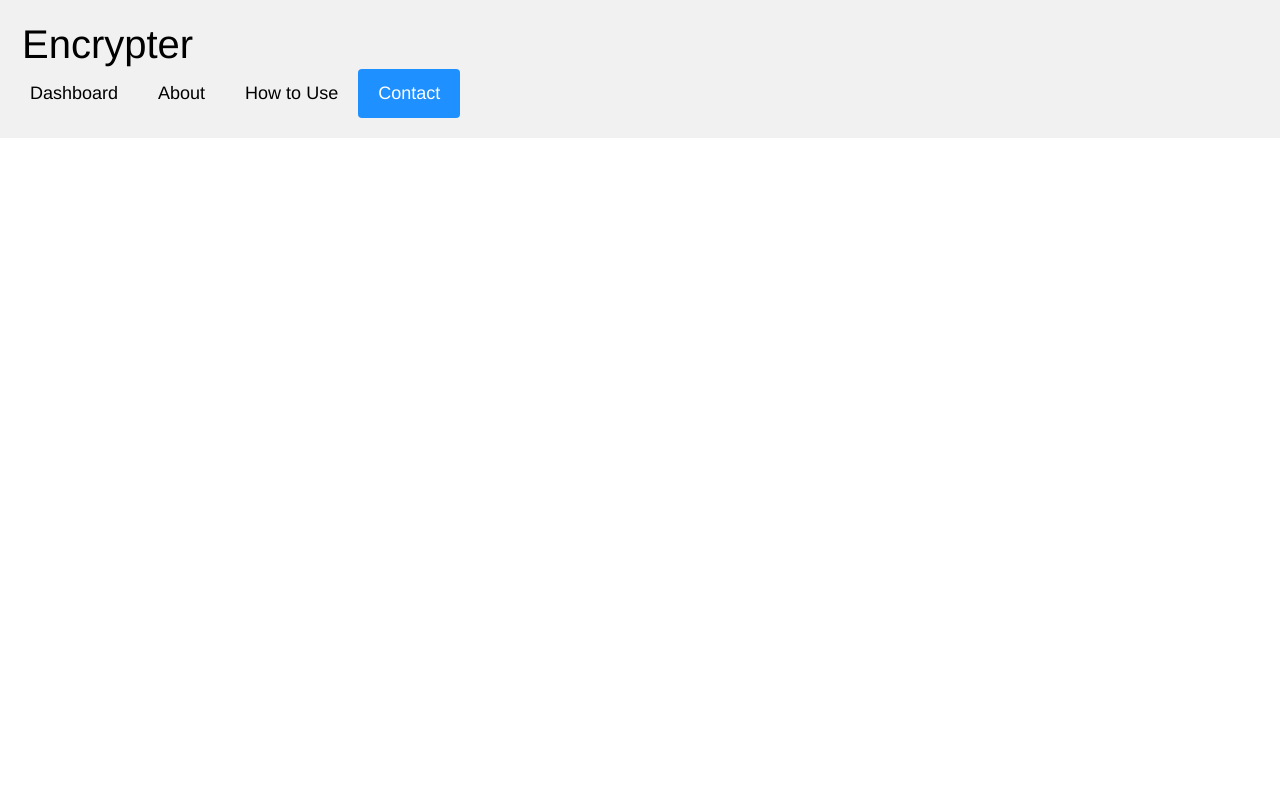
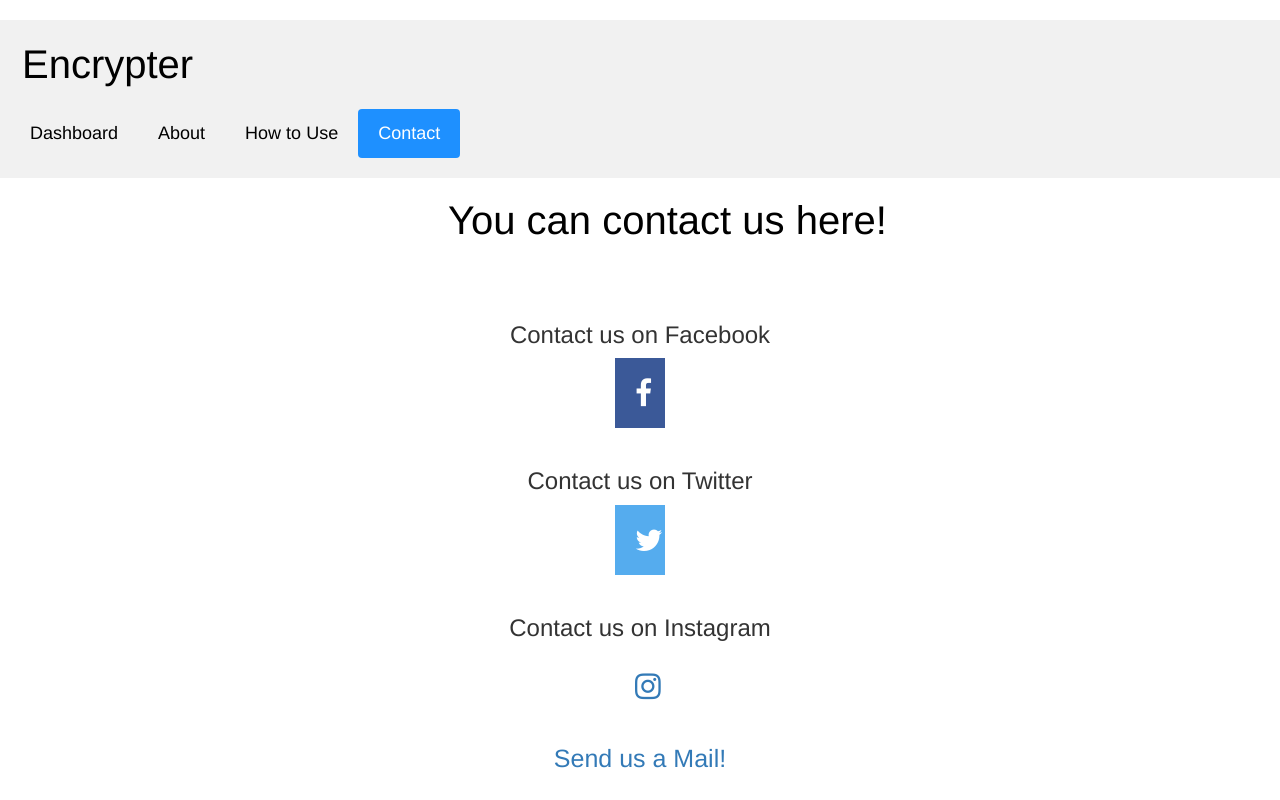
Before and after one commit to bryanlewis2/Encrypter, a Flask app: page /static/html/contact.html in a window 1280 px wide. Run offline with Flask 2, Linux system fonts and the light colour scheme; some libraries are stand-ins or nearby versions.

Commit message:
Update 18 14/02/2022

```diff
--- a/Encrypter/static/html/contact.html
+++ b/Encrypter/static/html/contact.html
@@ -7,7 +7,54 @@
     <link rel="stylesheet" href="https://maxcdn.bootstrapcdn.com/bootstrap/3.4.1/css/bootstrap.min.css">
     <script src="https://ajax.googleapis.com/ajax/libs/jquery/3.5.1/jquery.min.js"></script>
     <script src="https://maxcdn.bootstrapcdn.com/bootstrap/3.4.1/js/bootstrap.min.js"></script>
+    <link rel="stylesheet" href="https://cdnjs.cloudflare.com/ajax/libs/font-awesome/4.7.0/css/font-awesome.min.css">
     <link rel="stylesheet" href="../css/dashboardpage.css" />
+
+    <style>
+        #email_contact {
+            font-size: 25px;
+            text-align: center;
+            color: black;
+        }
+
+
+        .fa {
+            display:block;
+            margin:0 auto;
+            padding: 20px;
+            font-size: 30px;
+            width: 50px;
+            text-align: center;
+            text-decoration: none;
+        }
+
+            /* Add a hover effect if you want */
+            .fa:hover {
+                opacity: 0.7;
+            }
+
+        /* Set a specific color for each brand */
+
+        /* Facebook */
+        .fa-facebook {
+            background: #3B5998;
+            color: white;
+        }
+
+        /* Twitter */
+        .fa-twitter {
+            background: #55ACEE;
+            color: white;
+            padding-right:20px;
+        }
+        div {
+            margin-top:20px;
+        }
+        h3 {
+            margin-top:40px;
+            text-align:center;
+        }
+    </style>
 </head>
 <body>
     <div class="header">
@@ -19,5 +66,25 @@
             <a class="active" id="contact" href="/static/html/contact.html" style="padding-left:20px; padding-right:20px;">Contact</a>
         </div>
     </div>
+
+    <div><h4>You can contact us here!</h4></div>
+
+
+    <div>
+        <h3>Contact us on Facebook</h3>
+        <a href="#" class="fa fa-facebook"></a>
+    </div>
+    <div>
+        <h3>Contact us on Twitter</h3>
+        <a href="#" class="fa fa-twitter"></a>
+    </div>
+    <div>
+        <h3>Contact us on Instagram</h3>
+        <a href="#" class="fa fa-instagram"></a>
+    </div>
+    <div id="email_contact">
+        <a href="mailto: bryan@encrypter.com">Send us a Mail!</a>
+    </div>
+
 </body>
 </html>
--- a/Encrypter/templates/signup.html
+++ b/Encrypter/templates/signup.html
@@ -98,5 +98,7 @@
             </div>
         </form>
     </div>
+
+
 </body>
 </html>
```
Also changed, not shown: Encrypter/static/css/loginpage.css (+13 -3 lines), Encrypter/static/css/signuppage.css (+11 -1 lines), Encrypter/static/images/marvin-meyer-SYTO3xs06fU-unsplash.jpg (added), 1 other file.
